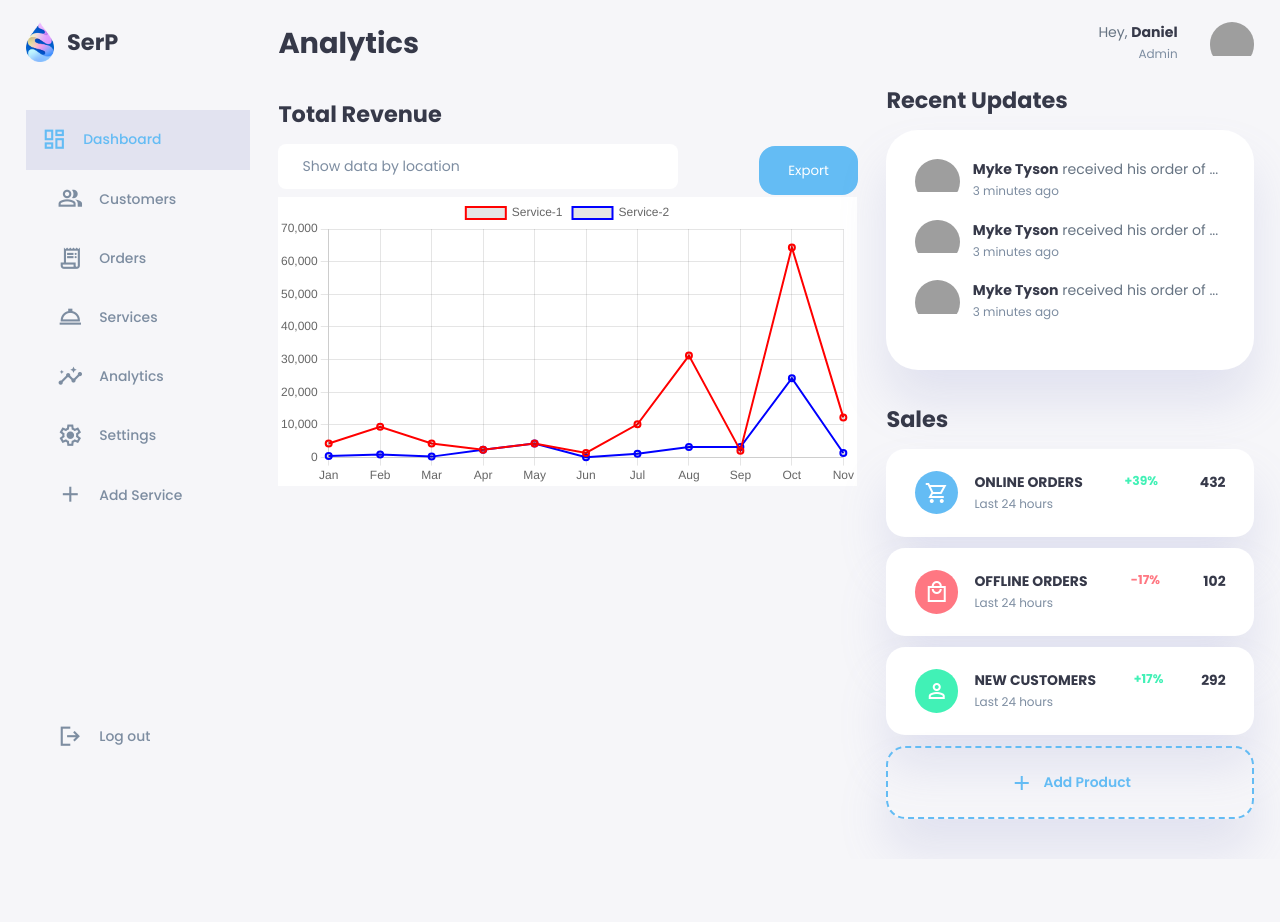
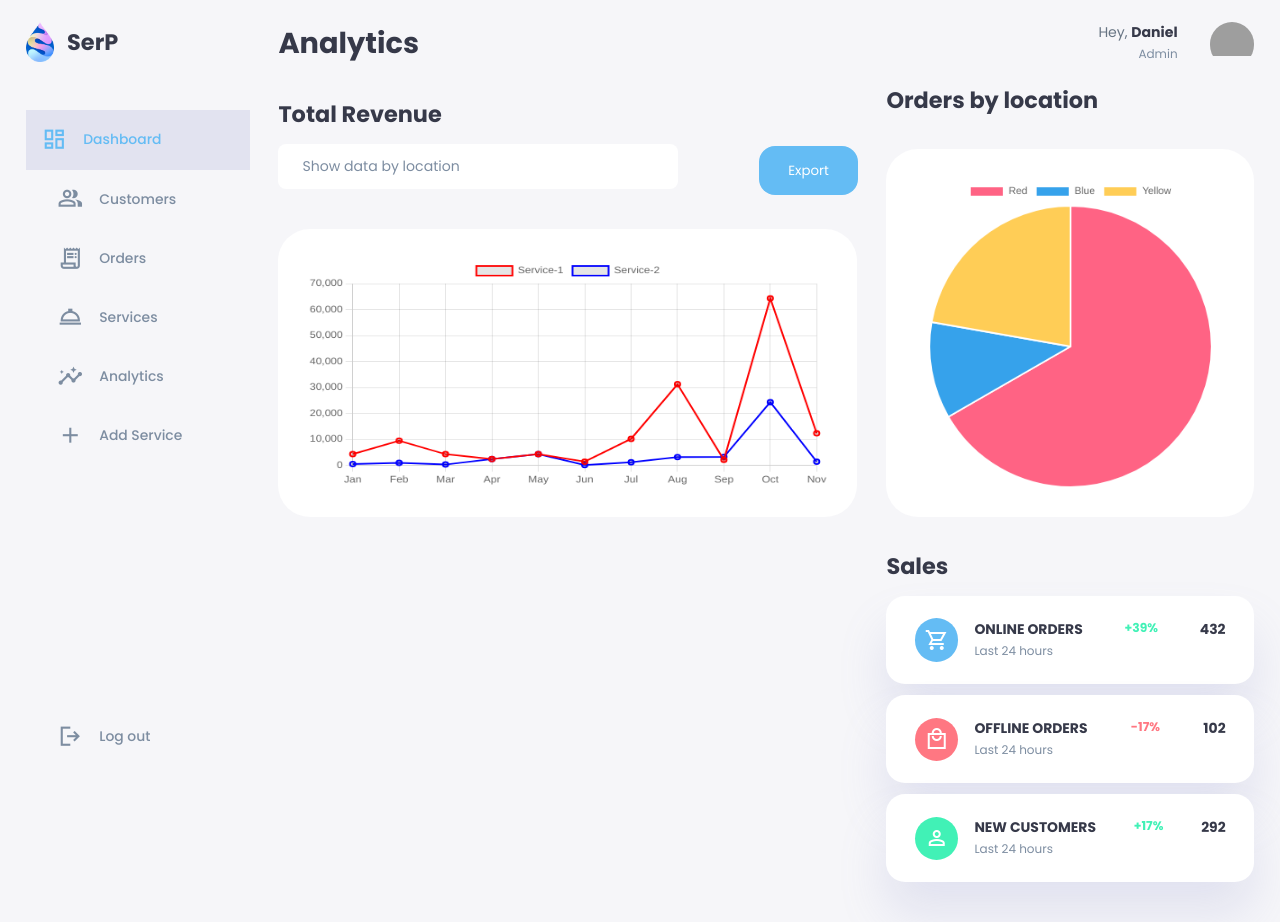
Before and after one commit to agavriliu17/web-technologies-proj, a plain HTML site: page frontend/pages/admin/analytics/index.html in a window 1280 px wide. Before the commit the page ends 859 px from the top, so only its background shows below. Drawn offline with nearby package versions, Linux system fonts and the light colour scheme; grey boxes are pictures that could not be loaded.

Commit message:
Added locations pie chart and removed settings tab

```diff
--- a/frontend/pages/admin/analytics/app.js
+++ b/frontend/pages/admin/analytics/app.js
@@ -43,7 +43,7 @@ sidebar.forEach((option, index) => {
     });
 });
 
-const chart = document.querySelector("#chart").getContext("2d");
+const chart = document.querySelector("#chart-1").getContext("2d");
 
 const bgColor = {
   id: "bgColor",
@@ -56,7 +56,7 @@ const bgColor = {
 };
 
 //create chart instance
-new Chart(chart, {
+const revenueChart = new Chart(chart, {
   type: "line",
   data: {
     labels: [
@@ -96,6 +96,35 @@ new Chart(chart, {
 });
 
 Chart.register(bgColor);
+
+// Generate pie chart
+
+const getOrdersByLocation = async () => {
+  const data = await fetch(
+    "http://localhost:3010/api/v1/stats/top-services-per-region"
+  ).then((res) => res.json());
+};
+
+const pieChart = document.querySelector("#chart-2").getContext("2d");
+
+const locationsChart = new Chart(pieChart, {
+  type: "pie",
+  data: {
+    labels: ["Red", "Blue", "Yellow"],
+    datasets: [
+      {
+        label: "My First Dataset",
+        data: [300, 50, 100],
+        backgroundColor: [
+          "rgb(255, 99, 132)",
+          "rgb(54, 162, 235)",
+          "rgb(255, 205, 86)",
+        ],
+        hoverOffset: 4,
+      },
+    ],
+  },
+});
 
 // Selecting location
 const selectedAll = document.querySelectorAll(".selected");
@@ -155,7 +184,7 @@ selectedAll.forEach((selected) => {
 //exporting data as pdf
 
 const downloadPDF = () => {
-  const myChart = document.querySelector("#chart");
+  const myChart = document.querySelector("#chart-1");
   // create image
   const canvasImage = myChart.toDataURL("image/jpeg", 1.0);
 
--- a/frontend/pages/admin/analytics/index.html
+++ b/frontend/pages/admin/analytics/index.html
@@ -64,10 +64,6 @@
           <a href="#">
             <span class="material-symbols-sharp"> insights </span>
             <h3>Analytics</h3>
-          </a>
-          <a href="#">
-            <span class="material-symbols-sharp"> settings </span>
-            <h3>Settings</h3>
           </a>
           <a href="#" id="open-modal">
             <span class="material-symbols-sharp"> add </span>
@@ -149,7 +145,7 @@
             </div>
             <button class="export">Export</button>
           </div>
-          <canvas id="chart"></canvas>
+          <canvas id="chart-1"></canvas>
         </div>
       </main>
 
@@ -175,47 +171,8 @@
 
         <!-- End of top -->
         <div class="recent-updates">
-          <h2>Recent Updates</h2>
-          <div class="updates">
-            <div class="update">
-              <div class="profile-photo">
-                <img
-                  src="../../../resources/images/person.png"
-                  alt="avatar-logo"
-                />
-              </div>
-              <div class="message">
-                <p><b>Myke Tyson</b> received his order of ...</p>
-                <small class="text-muted">3 minutes ago</small>
-              </div>
-            </div>
-
-            <div class="update">
-              <div class="profile-photo">
-                <img
-                  src="../../../resources/images/person.png"
-                  alt="avatar-logo"
-                />
-              </div>
-              <div class="message">
-                <p><b>Myke Tyson</b> received his order of ...</p>
-                <small class="text-muted">3 minutes ago</small>
-              </div>
-            </div>
-
-            <div class="update">
-              <div class="profile-photo">
-                <img
-                  src="../../../resources/images/person.png"
-                  alt="avatar-logo"
-                />
-              </div>
-              <div class="message">
-                <p><b>Myke Tyson</b> received his order of ...</p>
-                <small class="text-muted">3 minutes ago</small>
-              </div>
-            </div>
-          </div>
+          <h2>Orders by location</h2>
+          <canvas id="chart-2"></canvas>
         </div>
 
         <div class="sales-analytics">
@@ -261,12 +218,6 @@
               <h3>292</h3>
             </div>
           </div>
-          <div class="item add-product">
-            <div>
-              <span class="material-symbols-sharp"> add </span>
-              <h3>Add Product</h3>
-            </div>
-          </div>
         </div>
       </div>
 
--- a/frontend/pages/admin/analytics/style.css
+++ b/frontend/pages/admin/analytics/style.css
@@ -646,7 +646,7 @@ main .recent-orders a {
 }
 
 /* Chart */
-canvas #chart {
+canvas {
   background: var(--color-white);
   max-width: 100%;
   margin-top: 2rem;
@@ -777,6 +777,7 @@ canvas #chart {
   flex-direction: row;
   justify-content: space-between;
   align-items: center;
+  margin-bottom: 1rem;
 }
 
 .export {
```
Also changed, not shown: frontend/pages/admin/customers/index.html (+39 -13 lines), frontend/pages/admin/dashboard/index.html (+0 -4 lines), frontend/pages/admin/orders/index.html (+0 -4 lines), frontend/pages/admin/services/index.html (+0 -4 lines).
